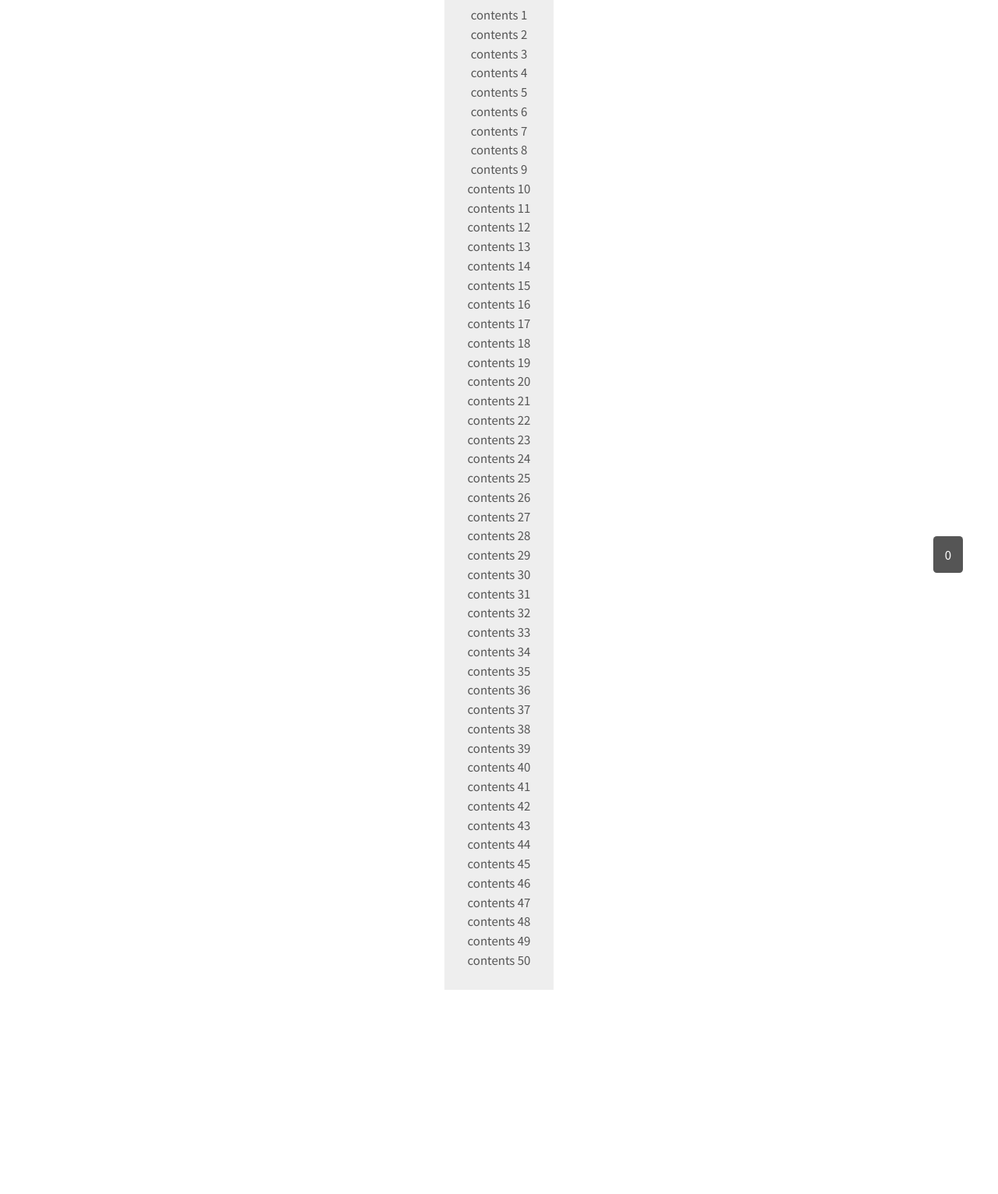
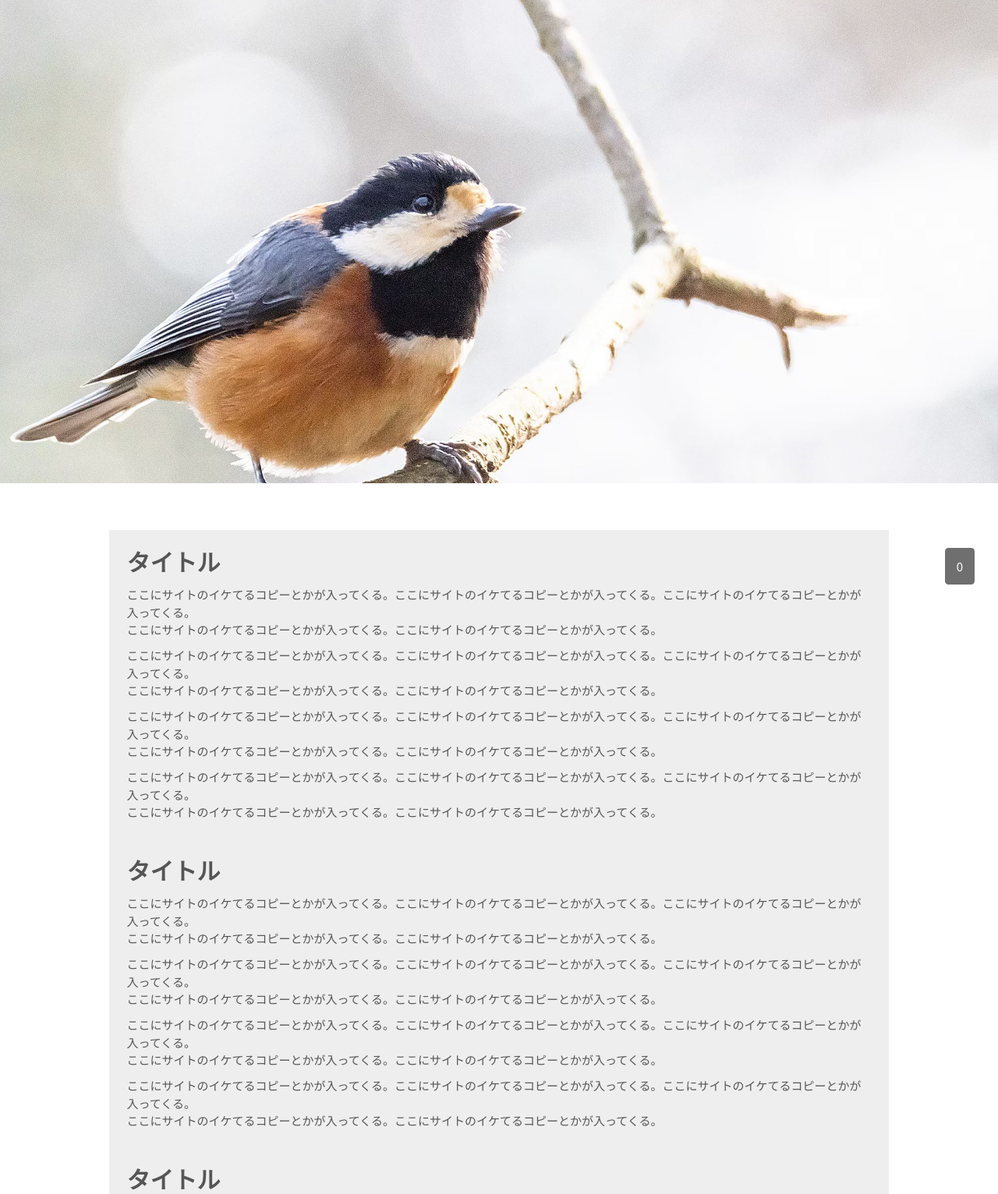
Before and after one commit to vivlio-kumihan/study-js-summary, a plain HTML site: page index.html in a window 1280 px wide. Shown: the part 20-1552 px from the top of the page at 78% size. Before the commit the page ends 1290 px from the top, so only its background shows below. Drawn offline with Linux system fonts and the light colour scheme; a web font is replaced by a local one.

Commit message:
スクロール・イベントを利用してヘッダーの表示を切り替える その1
挙　動=> スクロールするとヘッダーが現れる。一番上まで戻るとヘッダーが再出現する。
留意点=> 『position: fixed;』したらその要素はフロートする。
	 『transform: translateY(100%)』としたら戻す時は『transform: none;』とする。
注意点=> 以下の三つのメソッドは同じ。
	let scroll = document.documentElement.scrollTop
	let scroll = window.scrollY
	let scroll = window.pageYOffset

```diff
--- a/assets/css/style.css
+++ b/assets/css/style.css
@@ -10,40 +10,125 @@ body {
   color: #555;
 }
 
-.container {
+header {
   display: flex;
-  flex-direction: column;
+  justify-content: space-between;
+  align-items: center;
+
+  position: fixed;
+  top: 0;
+  left: 0;
+
+  width: 100%;
+  height: 4.5rem;
+  padding-left: 2rem;
+
+  transform: translateY(-100%);
+  opacity: 0;
+  visibility: hidden;
+  transition: .5s;
+}
+
+header.active {
+  opacity: 1;
+  visibility: visible;
+  transform: none;
+  background-color: #fff;
+  border-bottom: 1px solid #ccc;
+  box-shadow: 0 2px 2px #ccc;
+}
+
+header .logo {
+  font-size: 1.1rem;
+  font-weight: 700;
+}
+
+header nav ul {
+  display: flex;
+}
+
+header nav ul li {
+  font-size: 1.1rem;
+  font-weight: 700;
+  text-transform: uppercase;
+}
+
+header nav li:not(:first-of-type) {
+  margin-left: 2rem;
+}
+
+header .tel {
+  display: flex;
   justify-content: center;
   align-items: center;
 
-  width: 100%;
-  text-align: center;
+  height: 100%;
+  padding: 0 2rem;
+  font-size: .9rem;
+  font-weight: 700;
+  color: #fff;
+  background-color: #225cff;
 }
 
-ul {
-  padding: 2rem;
-  background-color: #eee;
+main {
+  margin-bottom: 3rem;
 }
 
-li:not(:first-of-type) {
-  margin-top: .5rem;
+main .hero {
+  height: 80vh;
+  background-image: url(../img/cover.jpg);
+  background-size: cover;
+  background-repeat: no-repeat;
+  background-position: center;
+  margin-bottom: 4rem;
+}
+
+
+main section {
+  max-width: 1000px;
+  width: 100%;
+  background-color: #eee;
+  margin: 0 auto;
+  padding: 1.5rem;
+}
+
+main section h1 {
+  font-size: 2rem;
+  font-weight: 900;
+  margin-bottom: .5em;
+}
+
+main article {
+  line-height: 1.5;
+}
+
+main article p:not(:first-of-type) {
+  margin-top: .7em;
 }
 
 #scroll-position {
   position: fixed;
-  bottom: 3rem;
-  right: 3rem;
+  bottom: 2rem;
+  right: 2rem;
 
   padding: 1rem;
   color: #fff;
-  background-color: #555;
+  background-color: #333;
+  opacity: .7;
   border-radius: .3rem;
 }
 
-.bg-color-red {
-  font-weight: 900;
+footer {
+  display: flex;
+  justify-content: center;
+  align-items: center;
+
+  height: 2rem;
   color: #fff;
-  background-color: red;
-  text-transform: uppercase;
-  transition: .7s;
+  background-color: #333;
 }
+
+small {
+  font-size: .95rem;
+  font-weight: 700;
+}
--- a/assets/js/behavior.js
+++ b/assets/js/behavior.js
@@ -1,15 +1,13 @@
-// 『window』オブジェクトに『scroll』をきっかけとして『.addEventListener』でインスタンスを生成させる。
+// スクロール・イベントについて　その1
 window.addEventListener("scroll", () => {
-  // このインスタンス内で『.scrollTop』メソッドを送って画面上辺からの距離を取得する。
-  let scroll = document.documentElement.scrollTop
+  let scroll = window.pageYOffset
 
-  // 任意の要素へ値を設定して、
   document.getElementById("scroll-position").textContent = scroll
 
-  // 任意の要素のあしらいを変更する。
-  if (scroll > 300) {
-    document.querySelector("ul").classList.add("bg-color-red")
+  if (scroll > 0) {
+    document.getElementById("header").classList.add("active")
   } else {
-    document.querySelector("ul").classList.remove("bg-color-red")
+    document.getElementById("header").classList.remove("active")
   }
+
 })
--- a/index.html
+++ b/index.html
@@ -13,60 +13,55 @@
 </head>
 
 <body>
-  <div class="container">
-    <div id="scroll-position"></div>
-    <ul>
-      <li>contents 1</li>
-      <li>contents 2</li>
-      <li>contents 3</li>
-      <li>contents 4</li>
-      <li>contents 5</li>
-      <li>contents 6</li>
-      <li>contents 7</li>
-      <li>contents 8</li>
-      <li>contents 9</li>
-      <li>contents 10</li>
-      <li>contents 11</li>
-      <li>contents 12</li>
-      <li>contents 13</li>
-      <li>contents 14</li>
-      <li>contents 15</li>
-      <li>contents 16</li>
-      <li>contents 17</li>
-      <li>contents 18</li>
-      <li>contents 19</li>
-      <li>contents 20</li>
-      <li>contents 21</li>
-      <li>contents 22</li>
-      <li>contents 23</li>
-      <li>contents 24</li>
-      <li>contents 25</li>
-      <li>contents 26</li>
-      <li>contents 27</li>
-      <li>contents 28</li>
-      <li>contents 29</li>
-      <li>contents 30</li>
-      <li>contents 31</li>
-      <li>contents 32</li>
-      <li>contents 33</li>
-      <li>contents 34</li>
-      <li>contents 35</li>
-      <li>contents 36</li>
-      <li>contents 37</li>
-      <li>contents 38</li>
-      <li>contents 39</li>
-      <li>contents 40</li>
-      <li>contents 41</li>
-      <li>contents 42</li>
-      <li>contents 43</li>
-      <li>contents 44</li>
-      <li>contents 45</li>
-      <li>contents 46</li>
-      <li>contents 47</li>
-      <li>contents 48</li>
-      <li>contents 49</li>
-      <li>contents 50</li>
-    </ul>
-  </div>
+  <!-- <header id="header"> -->
+  <header id="header">
+    <a href="" class="logo">ビブリオ組版</a>
+    <nav>
+      <ul>
+        <li>home</li>
+        <li>about</li>
+        <li>news</li>
+        <li>members</li>
+        <li>message</li>
+        <li>access</li>
+      </ul>
+    </nav>
+    <a href="" class="tel">問い合わせる</a>
+  </header>
+
+  <main>
+    <div class="hero" id="hero"></div>
+    <section>
+      <h1>タイトル</h1>
+      <article>
+        <p>ここにサイトのイケてるコピーとかが入ってくる。ここにサイトのイケてるコピーとかが入ってくる。ここにサイトのイケてるコピーとかが入ってくる。<br>ここにサイトのイケてるコピーとかが入ってくる。ここにサイトのイケてるコピーとかが入ってくる。</p>
+        <p>ここにサイトのイケてるコピーとかが入ってくる。ここにサイトのイケてるコピーとかが入ってくる。ここにサイトのイケてるコピーとかが入ってくる。<br>ここにサイトのイケてるコピーとかが入ってくる。ここにサイトのイケてるコピーとかが入ってくる。</p>
+        <p>ここにサイトのイケてるコピーとかが入ってくる。ここにサイトのイケてるコピーとかが入ってくる。ここにサイトのイケてるコピーとかが入ってくる。<br>ここにサイトのイケてるコピーとかが入ってくる。ここにサイトのイケてるコピーとかが入ってくる。</p>
+        <p>ここにサイトのイケてるコピーとかが入ってくる。ここにサイトのイケてるコピーとかが入ってくる。ここにサイトのイケてるコピーとかが入ってくる。<br>ここにサイトのイケてるコピーとかが入ってくる。ここにサイトのイケてるコピーとかが入ってくる。</p>
+      </article>
+    </section>
+    <section>
+      <h1>タイトル</h1>
+      <article>
+        <p>ここにサイトのイケてるコピーとかが入ってくる。ここにサイトのイケてるコピーとかが入ってくる。ここにサイトのイケてるコピーとかが入ってくる。<br>ここにサイトのイケてるコピーとかが入ってくる。ここにサイトのイケてるコピーとかが入ってくる。</p>
+        <p>ここにサイトのイケてるコピーとかが入ってくる。ここにサイトのイケてるコピーとかが入ってくる。ここにサイトのイケてるコピーとかが入ってくる。<br>ここにサイトのイケてるコピーとかが入ってくる。ここにサイトのイケてるコピーとかが入ってくる。</p>
+        <p>ここにサイトのイケてるコピーとかが入ってくる。ここにサイトのイケてるコピーとかが入ってくる。ここにサイトのイケてるコピーとかが入ってくる。<br>ここにサイトのイケてるコピーとかが入ってくる。ここにサイトのイケてるコピーとかが入ってくる。</p>
+        <p>ここにサイトのイケてるコピーとかが入ってくる。ここにサイトのイケてるコピーとかが入ってくる。ここにサイトのイケてるコピーとかが入ってくる。<br>ここにサイトのイケてるコピーとかが入ってくる。ここにサイトのイケてるコピーとかが入ってくる。</p>
+      </article>
+    </section>
+    <section>
+      <h1>タイトル</h1>
+      <article>
+        <p>ここにサイトのイケてるコピーとかが入ってくる。ここにサイトのイケてるコピーとかが入ってくる。ここにサイトのイケてるコピーとかが入ってくる。<br>ここにサイトのイケてるコピーとかが入ってくる。ここにサイトのイケてるコピーとかが入ってくる。</p>
+        <p>ここにサイトのイケてるコピーとかが入ってくる。ここにサイトのイケてるコピーとかが入ってくる。ここにサイトのイケてるコピーとかが入ってくる。<br>ここにサイトのイケてるコピーとかが入ってくる。ここにサイトのイケてるコピーとかが入ってくる。</p>
+        <p>ここにサイトのイケてるコピーとかが入ってくる。ここにサイトのイケてるコピーとかが入ってくる。ここにサイトのイケてるコピーとかが入ってくる。<br>ここにサイトのイケてるコピーとかが入ってくる。ここにサイトのイケてるコピーとかが入ってくる。</p>
+        <p>ここにサイトのイケてるコピーとかが入ってくる。ここにサイトのイケてるコピーとかが入ってくる。ここにサイトのイケてるコピーとかが入ってくる。<br>ここにサイトのイケてるコピーとかが入ってくる。ここにサイトのイケてるコピーとかが入ってくる。</p>
+      </article>
+    </section>
+
+    <div id="scroll-position">hello</div>
+  </main>
+
+  <footer><small>@2023 ビブリオ組版</small></footer>
 </body>
 </html>
```
Also changed, not shown: assets/img/cover.jpg (added).
